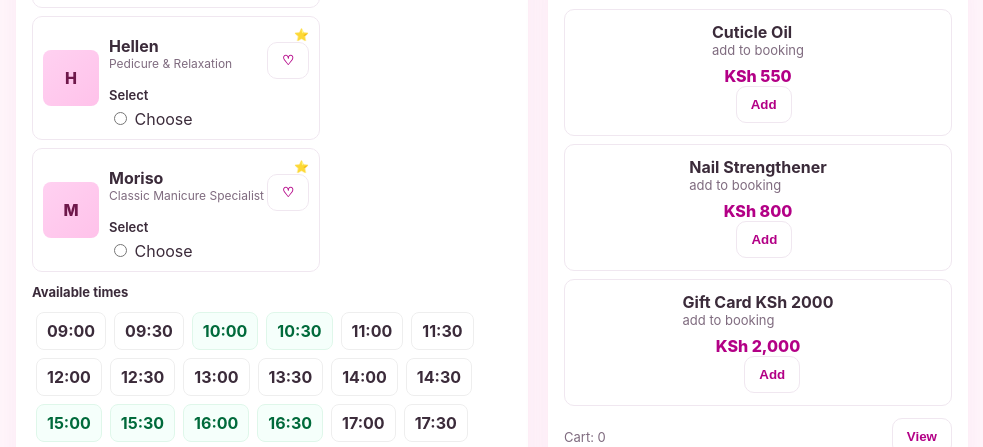
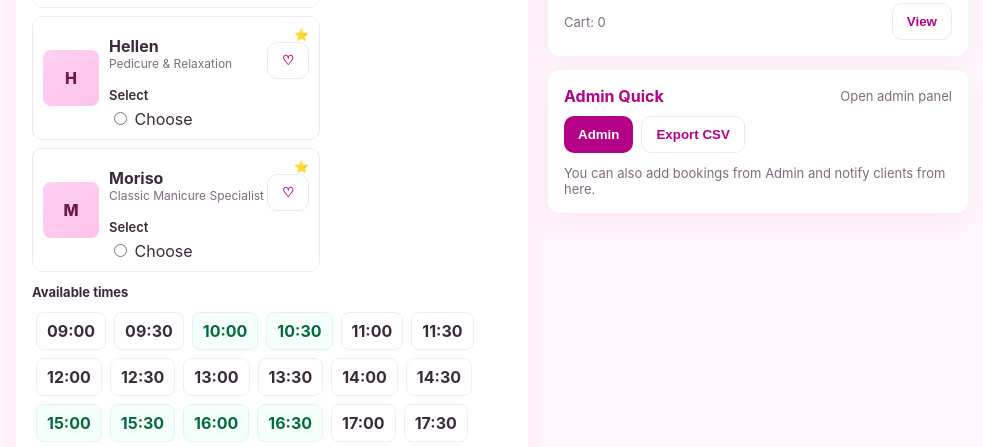
Before and after one commit to 1an226/nail-fame-spa, a plain HTML site: page docs/index.html in a window 1280 px wide. Shown: the part 763-1210 px from the top of the page, without its empty margins (148-1131 px from the left). Drawn offline with Linux system fonts and the light colour scheme.

Commit message:
Update index.html

```diff
--- a/docs/index.html
+++ b/docs/index.html
@@ -278,11 +278,7 @@ const TECHS = [
   {id:"Hellen", bio:"Pedicure & Relaxation", fav:false},
   {id:"Moriso", bio:"Classic Manicure Specialist", fav:false}
 ];
-const STORE = [
-  {id:"Cuticle Oil", price:550},
-  {id:"Nail Strengthener", price:800},
-  {id:"Gift Card KSh 2000", price:2000}
-];
+
 const OPEN=9, CLOSE=22; // hours
 const SLOT_INTERVAL=30; // minutes
 const CREDS={user:"admin", pass:"nailfame123"};
```
